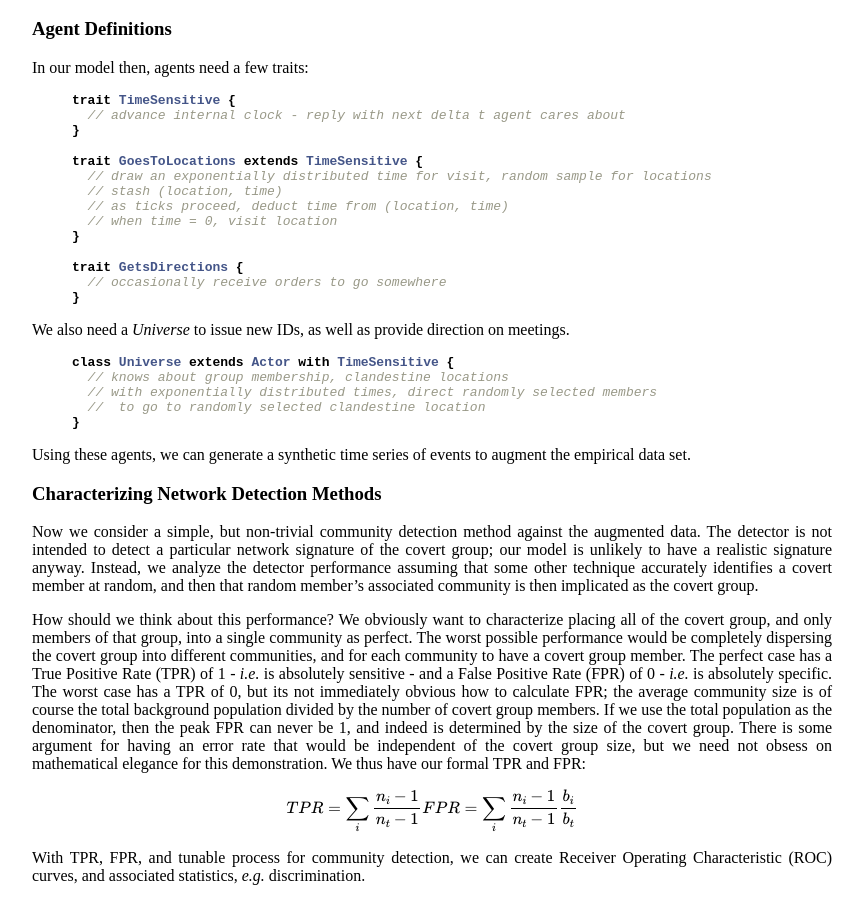
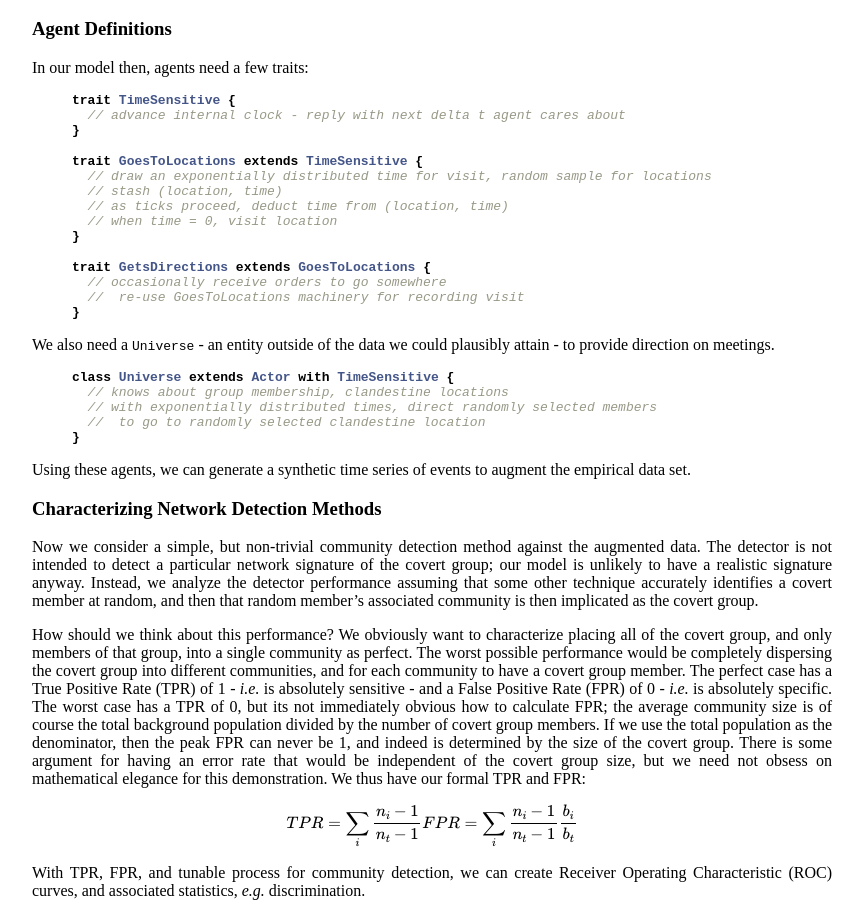
Before and after one commit to pearsonca/scala-commsim, a Jekyll site: the page built from index.md, in a window 1280 px wide and 900 px high, scrolled down 8585 px. Shown: the whole window, without its empty margins (208-1071 px from the left). Built offline with Jekyll 4.4.1, drawn with Linux system fonts in a browser that asks for light colours; formulas are drawn with MathJax 3.

Commit message:
minor code update

```diff
--- a/index.md
+++ b/index.md
@@ -621,13 +621,14 @@ trait GoesToLocations extends TimeSensitive {
 {% endhighlight %}
 
 {% highlight scala %}
-trait GetsDirections {
+trait GetsDirections extends GoesToLocations {
   // occasionally receive orders to go somewhere
+  //  re-use GoesToLocations machinery for recording visit
 }
 {% endhighlight %}
 
-We also need a *Universe* to issue new IDs, as well as provide direction on
-meetings.
+We also need a `Universe` - an entity outside of the data we could plausibly
+attain - to provide direction on meetings.
 
 {% highlight scala %}
 class Universe extends Actor with TimeSensitive {
```
